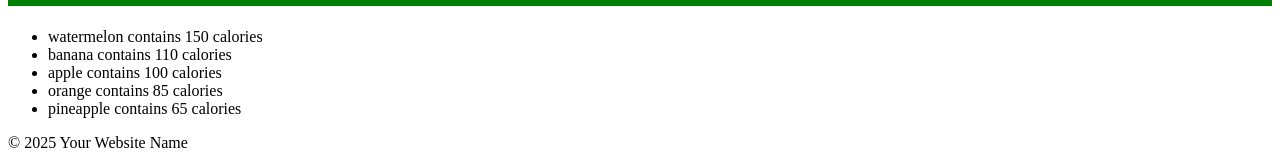
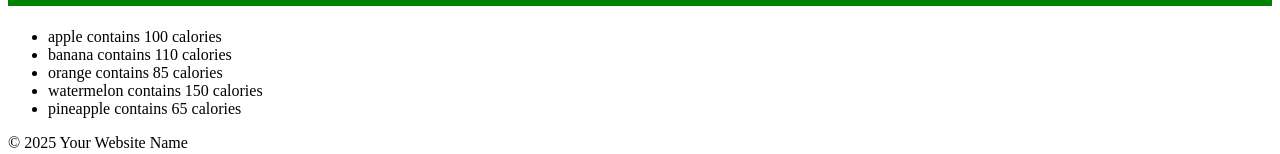
Before and after one commit to dvnt819/learning-MERN, a React (Vite) app in the folder reactJS/my-react-app/: page / in a window 1280 px wide. Shown: the part 965-1119 px from the top of the page. Built offline with nearby package versions, Linux system fonts and the light colour scheme.

Commit message:
arrenging by alphabets and calories

```diff
--- a/reactJS/my-react-app/src/List.jsx
+++ b/reactJS/my-react-app/src/List.jsx
@@ -7,10 +7,13 @@ const fruits = [{id:1, name:'apple' , calories: 100},
                 {id:5, name:'pineapple' , calories: 65}]
 
 
-    fruits.sort((a,b)=>a.name.localeCompare(b.name));
-    fruits.sort((a,b)=>b.name.localeCompare(a.name));
-    fruits.sort((a,b)=>a.calories - b.calories);
-    fruits.sort((a,b)=>b.calories - a.calories);
+    // fruits.sort((a,b)=>a.name.localeCompare(b.name));
+    // fruits.sort((a,b)=>b.name.localeCompare(a.name));
+    // fruits.sort((a,b)=>a.calories - b.calories);
+    // fruits.sort((a,b)=>b.calories - a.calories);
+
+    // const lowCalFruits = fruits.filter(lowCalFruit => lowCalFruit.calories <= 100)
+    // const highCalFruits = fruits.filter(highCalFruit => highCalFruit.calories >100)
 
     const items = fruits.map(fruit => <li key={fruit.id}>{fruit.name} contains {fruit.calories} calories</li>)
 
```
